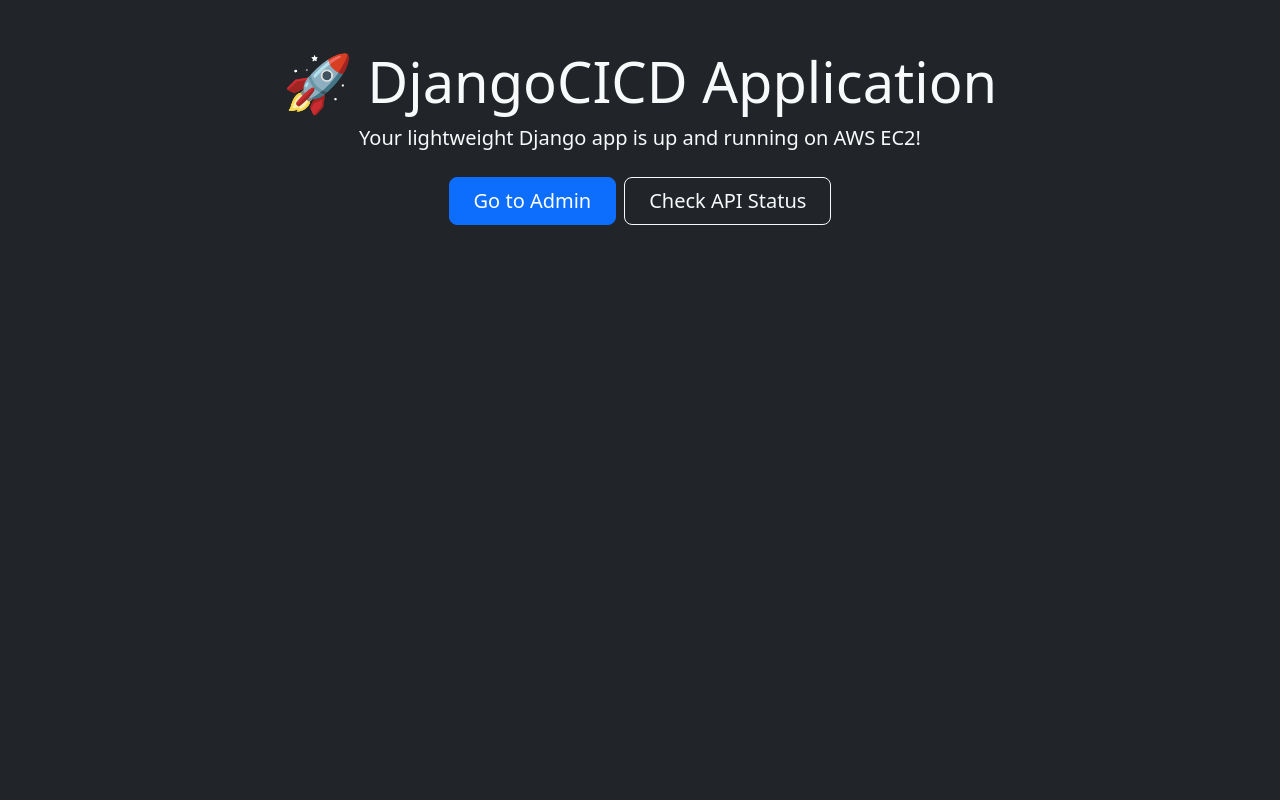
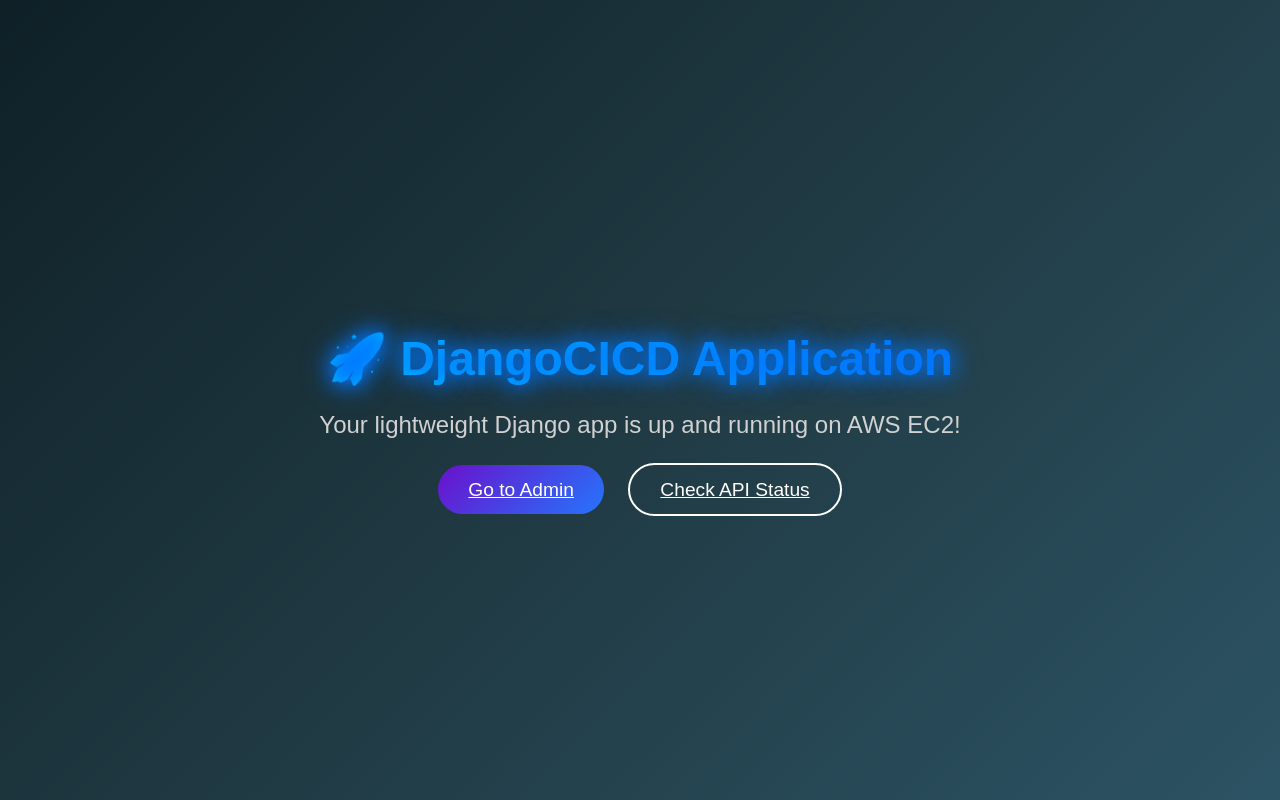
Before and after one commit to Amitesh220/DjangoCICD, a Django app: page / in a window 1280 px wide. Run offline with Django 4.2, Linux system fonts and the light colour scheme.

Commit message:
Update index.html

```diff
--- a/templates/index.html
+++ b/templates/index.html
@@ -2,20 +2,134 @@
 <html lang="en">
 <head>
   <meta charset="UTF-8">
-  <title>Welcome to DjangoCICD 🚀</title>
-  <link href="https://cdn.jsdelivr.net/npm/bootstrap@5.3.2/dist/css/bootstrap.min.css" rel="stylesheet">
+  <title>🚀 Welcome to DjangoCICD</title>
+  <meta name="viewport" content="width=device-width, initial-scale=1.0">
+
+  <!-- Internal CSS -->
+  <style>
+    body {
+      margin: 0;
+      padding: 0;
+      min-height: 100vh;
+      background: linear-gradient(135deg, #0f2027, #203a43, #2c5364);
+      color: #ffffff;
+      font-family: 'Poppins', sans-serif;
+      overflow-x: hidden;
+      display: flex;
+      align-items: center;
+      justify-content: center;
+    }
+
+    .container {
+      text-align: center;
+      padding: 50px 20px;
+      animation: fadeIn 2s ease;
+    }
+
+    h1 {
+      font-size: 3rem;
+      margin-bottom: 20px;
+      background: linear-gradient(45deg, #00c6ff, #0072ff);
+      -webkit-background-clip: text;
+      -webkit-text-fill-color: transparent;
+      animation: glow 2s infinite alternate;
+    }
+
+    p.lead {
+      font-size: 1.5rem;
+      color: #d1d1d1;
+      margin-bottom: 40px;
+      animation: slideIn 1.5s ease;
+    }
+
+    .btn {
+      font-size: 1.2rem;
+      padding: 14px 30px;
+      border-radius: 50px;
+      transition: all 0.4s ease;
+      margin: 10px;
+      min-width: 180px;
+    }
+
+    .btn-primary {
+      background: linear-gradient(135deg, #6a11cb, #2575fc);
+      border: none;
+      color: #fff;
+    }
+
+    .btn-primary:hover {
+      background: linear-gradient(135deg, #2575fc, #6a11cb);
+      transform: scale(1.05);
+      box-shadow: 0 0 20px rgba(100, 149, 237, 0.6);
+    }
+
+    .btn-outline-light {
+      border: 2px solid #fff;
+      color: #fff;
+      background: transparent;
+    }
+
+    .btn-outline-light:hover {
+      background: #fff;
+      color: #000;
+      transform: scale(1.05);
+      box-shadow: 0 0 20px rgba(255, 255, 255, 0.6);
+    }
+
+    /* Animations */
+    @keyframes fadeIn {
+      from { opacity: 0; transform: translateY(-30px); }
+      to { opacity: 1; transform: translateY(0); }
+    }
+
+    @keyframes slideIn {
+      from { opacity: 0; transform: translateX(-100px); }
+      to { opacity: 1; transform: translateX(0); }
+    }
+
+    @keyframes glow {
+      from { text-shadow: 0 0 10px #00c6ff, 0 0 20px #00c6ff; }
+      to { text-shadow: 0 0 20px #0072ff, 0 0 30px #0072ff; }
+    }
+  </style>
+
 </head>
-<body class="bg-dark text-light">
+<body>
 
-<div class="container text-center py-5">
-  <h1 class="display-4">🚀 DjangoCICD Application</h1>
+<div class="container">
+  <h1>🚀 DjangoCICD Application</h1>
   <p class="lead">Your lightweight Django app is up and running on AWS EC2!</p>
 
   <div class="d-grid gap-2 d-sm-flex justify-content-sm-center mt-4">
-    <a href="/admin/" class="btn btn-primary btn-lg px-4 gap-3">Go to Admin</a>
-    <a href="/api/status/" class="btn btn-outline-light btn-lg px-4">Check API Status</a>
+    <a href="/admin/" id="adminBtn" class="btn btn-primary">Go to Admin</a>
+    <a href="/api/status/" id="apiBtn" class="btn btn-outline-light">Check API Status</a>
   </div>
 </div>
 
+<!-- Internal JS for extra animation -->
+<script>
+  window.onload = function() {
+    const adminBtn = document.getElementById('adminBtn');
+    const apiBtn = document.getElementById('apiBtn');
+
+    setTimeout(() => {
+      adminBtn.style.transform = "translateY(0)";
+      adminBtn.style.opacity = 1;
+    }, 500);
+
+    setTimeout(() => {
+      apiBtn.style.transform = "translateY(0)";
+      apiBtn.style.opacity = 1;
+    }, 700);
+
+    // Initial hidden state
+    [adminBtn, apiBtn].forEach(btn => {
+      btn.style.transform = "translateY(30px)";
+      btn.style.opacity = 0;
+      btn.style.transition = "all 0.6s ease";
+    });
+  };
+</script>
+
 </body>
 </html>
```
